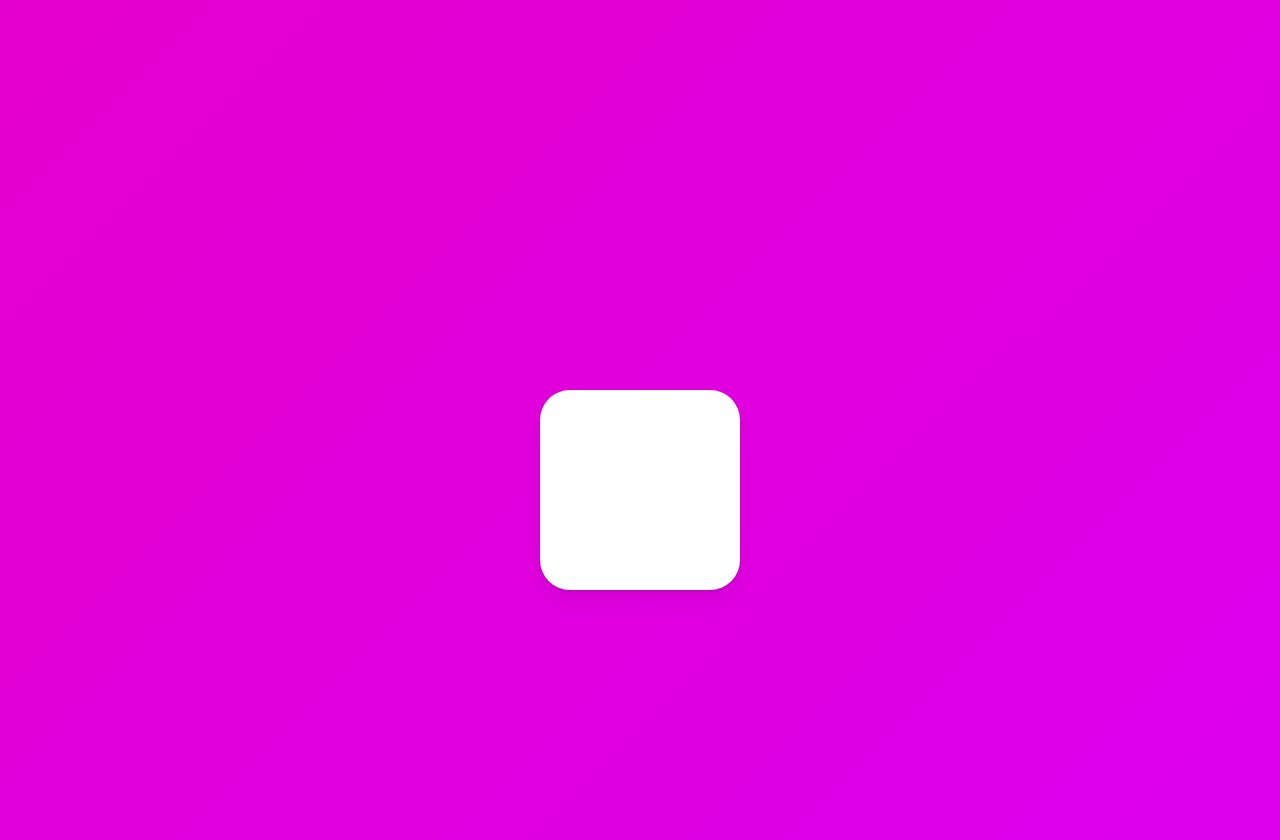
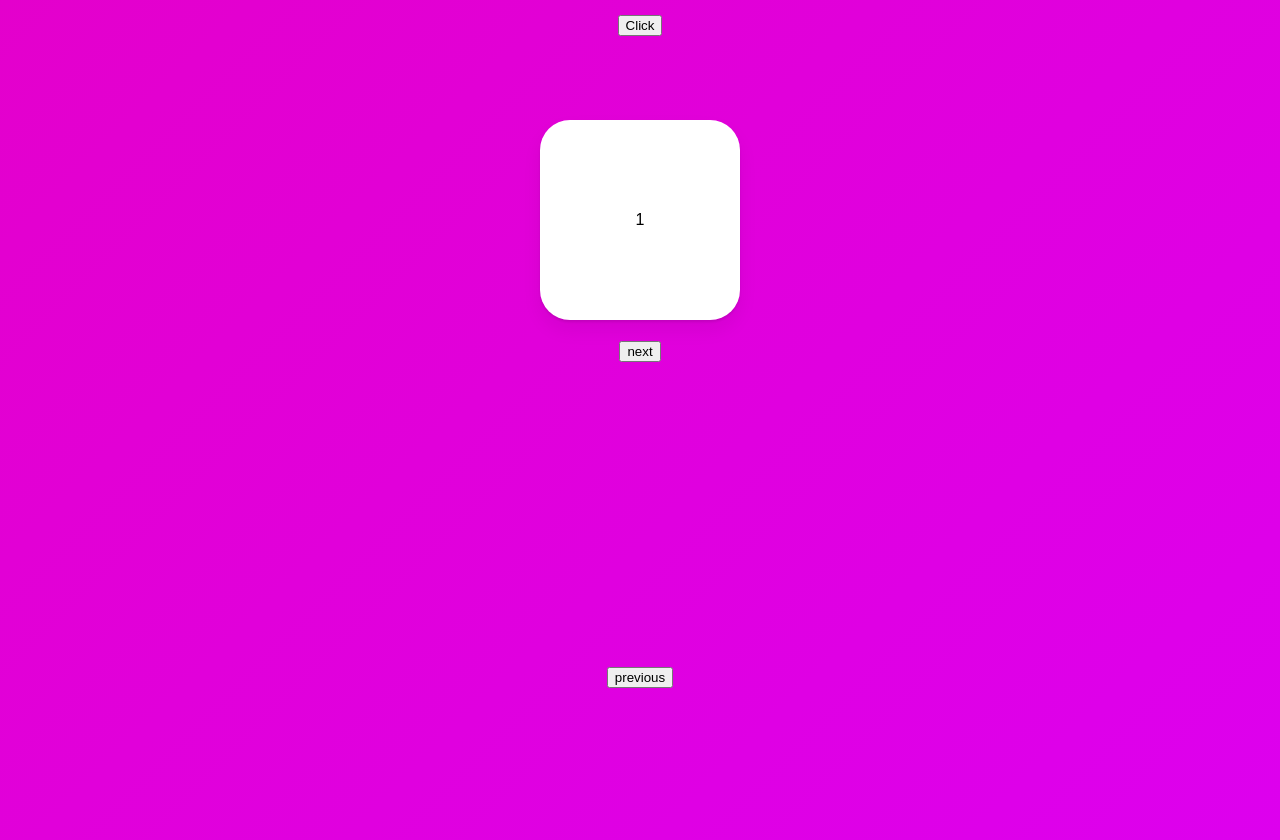
Before and after one commit to karpei-taemukan/react-animations, a React (Create React App) app: page / in a window 1280 px wide. Shown: the part 3160-4000 px from the top of the page. Built offline with nearby package versions, Linux system fonts and the light colour scheme.

Commit message:
learn Prop(exit, custom) and AnimatePresence

```diff
--- a/package.json
+++ b/package.json
@@ -13,7 +13,7 @@
     "@types/node": "^18.11.9",
     "@types/react": "^18.0.25",
     "@types/react-dom": "^18.0.9",
-    "framer-motion": "^7.6.12",
+    "framer-motion": "^7.2.0",
     "prop-types": "^15.8.1",
     "react": "^18.2.0",
     "react-beautiful-dnd": "^13.1.1",
--- a/src/App.tsx
+++ b/src/App.tsx
@@ -1,6 +1,6 @@
-import React, { useEffect, useRef } from "react";
+import React, { useEffect, useRef, useState } from "react";
 import styled from "styled-components";
-import {motion, useMotionValue, useScroll, useTransform} from "framer-motion";
+import {AnimatePresence, motion, useMotionValue, useScroll, useTransform} from "framer-motion";
 
 const Wrapper = styled(motion.div)`
   height: 500vh;
@@ -23,6 +23,9 @@ const myVars = {
   start: {scale: 0},
   end: {scale: 1, rotateZ: 360, transition:{type: "spring", bounce:0.8, duration: 2, delay: 1}}
 };
+
+
+//---------------------------------------------------------------------------------------------
 
 const Box1 = styled(motion.div)`
   width: 200px;
@@ -72,6 +75,9 @@ const circleVariants = {
    }
 };
 
+
+//---------------------------------------------------------------------------------------------
+
 const Box2 = styled(motion.div)`
   width: 200px;
   height: 200px;
@@ -96,6 +102,9 @@ const box2Vars = {
   }
 };
 
+
+//---------------------------------------------------------------------------------------------
+
 const BiggerBox = styled.div`
 width: 600px;
 height: 600px;
@@ -107,6 +116,8 @@ align-items: center;
 overflow: hidden;
 `
 
+//---------------------------------------------------------------------------------------------
+
 const Box3 = styled(motion.div)`
   width: 200px;
   height: 200px;
@@ -115,6 +126,7 @@ const Box3 = styled(motion.div)`
   box-shadow: 0 2px 3px rgba(0, 0, 0, 0.1), 0 10px 20px rgba(0, 0, 0, 0.06);
 `;
 
+//---------------------------------------------------------------------------------------------
 
 const Svg = styled.svg`
   width: 300px;
@@ -136,9 +148,80 @@ const svg = {
   }
 }
 
+//---------------------------------------------------------------------------------------------
+
+const Box4 = styled(motion.div)`
+  width: 200px;
+  height: 200px;
+  background-color: white;
+  border-radius: 30px;
+  box-shadow: 0 2px 3px rgba(0, 0, 0, 0.1), 0 10px 20px rgba(0, 0, 0, 0.06);
+`;
+
+const box4Vars = {
+  initial:{
+    opacity:0,
+    scale:0,
+  },
+  visible:{
+    opacity:1,
+    scale:1,
+    rotateZ: 360,
+  },
+  leaving:{
+    opacity:0,
+    scale:0,
+    y: 120,
+  }
+}
+
+//---------------------------------------------------------------------------------------------
+
+const Box5 = styled(motion.div)`
+  width: 200px;
+  height: 200px;
+  background-color: white;
+  border-radius: 30px;
+  box-shadow: 0 2px 3px rgba(0, 0, 0, 0.1), 0 10px 20px rgba(0, 0, 0, 0.06);
+  display: flex;
+  justify-content: center;
+  align-items: center;
+position: absolute;
+top: 410%;
+`;
+
+const box5Vars = {
+  entry: (back:boolean) => ({
+
+    x:back ? -500 : 500,
+    opacity: 0,
+    scale: 0,
+
+  }),
+  center: {
+    x:0,
+    opacity: 1,
+    scale: 1,
+    rotateY: 720,
+    transition: {
+      duration: 0.3,
+    }
+  },
+  exit: (back:boolean) => ({
+    x:back ? 500 : -500,
+    opacity: 0,
+    scale: 0,
+    rotateX: 180,
+    transition: {
+      duration: 0.3,
+    }
+  })
+}
+
 function App(){
   const biggerBoxRef = useRef<HTMLDivElement>(null);
 
+  //------------------------------------------------------------------------
 
   const x = useMotionValue(0);
   //console.log(x);
@@ -146,6 +229,7 @@ function App(){
   //useMotionValue는 다시 랜더링이 되지않는다
   //그래서 한번만 출력된다
 
+  //------------------------------------------------------------------------
 
   const rotateZ = useTransform(x, [-900,0, 900], [-360,0, 360]);
 
@@ -154,6 +238,7 @@ function App(){
    x.onChange(() => console.log(rotateZ.get()))
   },[x])
 
+  //------------------------------------------------------------------------
 
 const gradient =
 useTransform(x,
@@ -165,6 +250,7 @@ useTransform(x,
   ]
   );
 
+  //------------------------------------------------------------------------
 
 const {scrollY, scrollYProgress} = useScroll();
 /*useEffect(()=> {
@@ -172,7 +258,30 @@ const {scrollY, scrollYProgress} = useScroll();
 })*/
 
 const wrapperScale = useTransform(scrollYProgress, [0, 1], [1,2])
-    return (
+
+//------------------------------------------------------------------------
+
+const [show, setShow] = useState(false);
+
+const onclick = () => {
+setShow((current)=>!current)
+}
+
+//------------------------------------------------------------------------
+
+const [visible, setVisible] = useState(1);
+const [back, setBack] = useState(false);
+const nextPlease = () => {
+  setBack(false)
+  setVisible((prev) => (prev === 10 ? 10 : prev+1))
+}
+const prevPlease = () => {
+  setBack(true)
+  setVisible((prev) => (prev === 1 ? 1 : prev-1))
+}
+
+
+return (
         <Wrapper style={{background: gradient}}>
     {/*<Box
     initial={{scale: 0}}
@@ -228,7 +337,31 @@ dragSnapToOrigin
 />
 {/*<button onClick={()=>{x.set(100)}}>set X</button>*/}
 
+<AnimatePresence>{show ?
+<Box4
+variants={box4Vars}
+initial="initial"
+animate="visible"
+exit="leaving"/>: null}</AnimatePresence>
+{/* <AnimatePresence>는 안쪽에 사라지는 게 있다면  사라지는 것을 animate하게 해줌*/}
+<button onClick={onclick}>Click</button>
 
+<AnimatePresence mode="wait" custom={back}>
+<Box5
+custom={back}
+variants={box5Vars}
+initial="entry"
+animate="center"
+exit="exit"
+key={visible}>{visible}</Box5>
+
+{/* element의 key를 바꿔주면 React는 element가 사라졌다고 생각함
+  그래서 React는 이전의 컴포넌트을 없애고 새 컴포넌트을을 보여준다
+  이때, initial,animate,exit 세가지의 animation이 모두 실행된다
+*/}
+</AnimatePresence>
+<button onClick={nextPlease}>next</button>
+<button onClick={prevPlease}>previous</button>
 </Wrapper>
     )
 }
```
Also changed, not shown: 1 other file (tests, documents, lock files or other folders).
